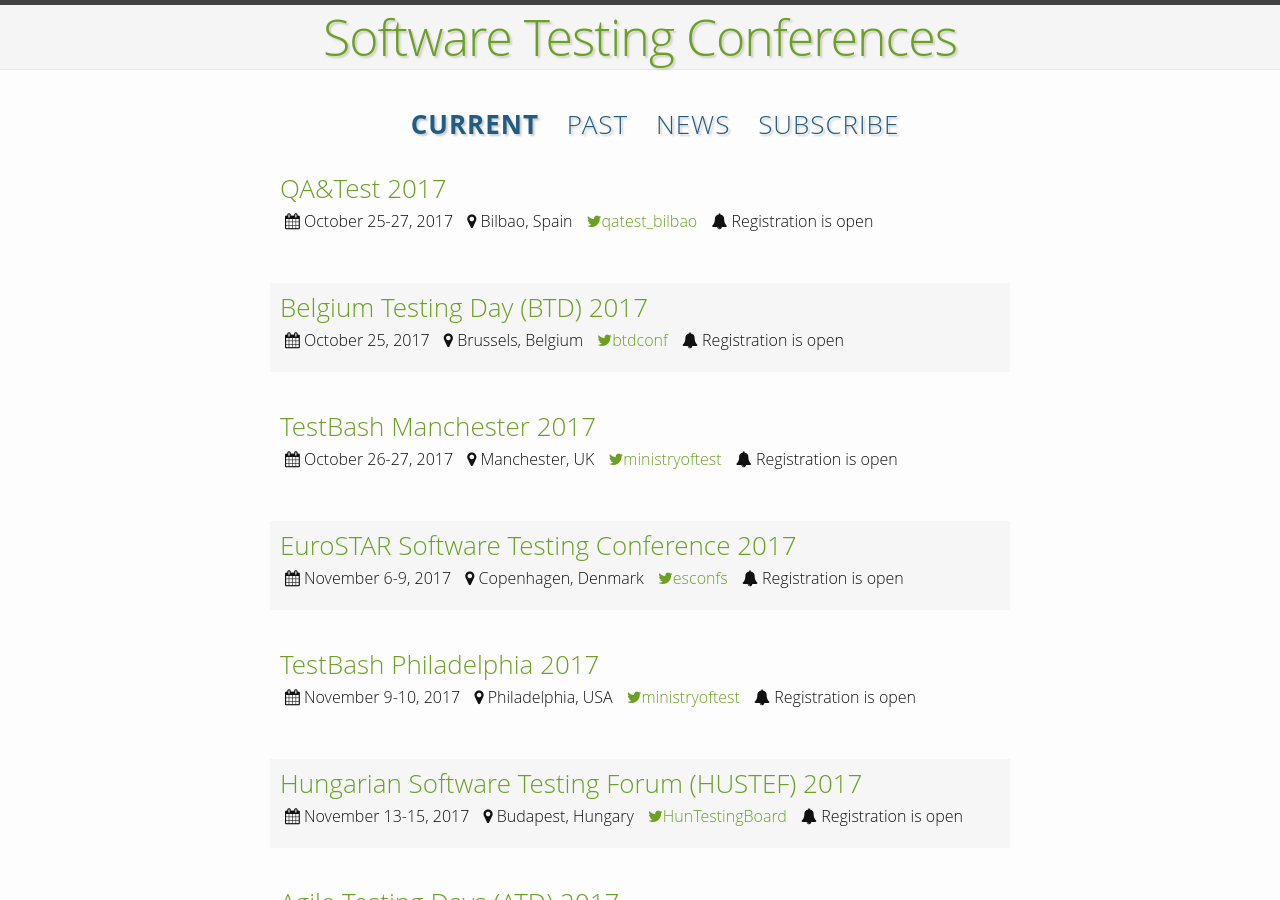
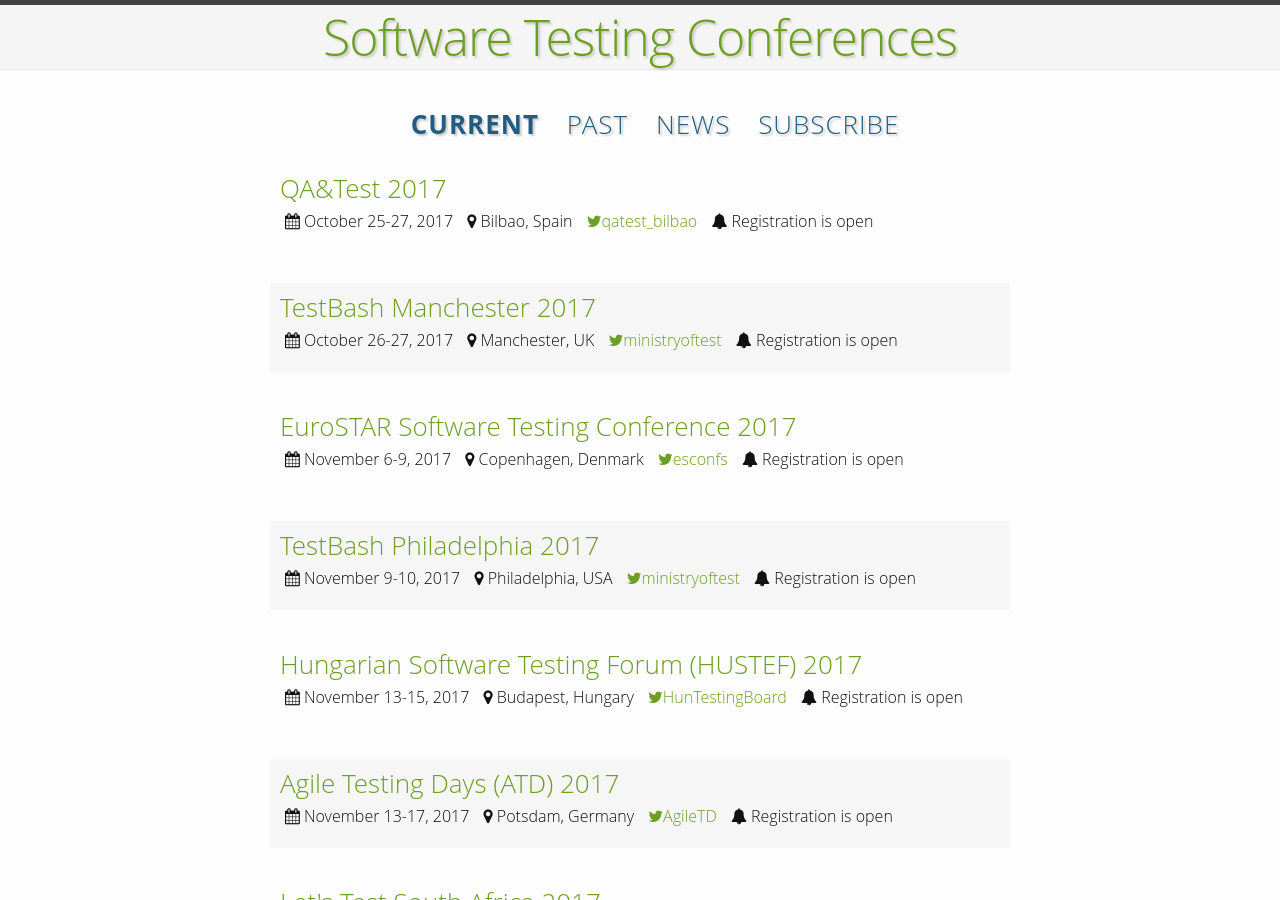
Before and after one commit to TestingConferences/testingconferences.github.io, a Jekyll site: the page built from index.html, in a window 1280 px wide and 900 px high. Built offline with Jekyll 4.4.1, drawn with Linux system fonts in a browser that asks for light colours; some of the changed text lies outside the part shown.

Commit message:
Moved current to past

```diff
--- a/_data/current.yml
+++ b/_data/current.yml
@@ -3,13 +3,6 @@
   dates: "October 25-27, 2017"
   url: http://www.qatest.org/en/
   twitter: qatest_bilbao
-  status: Registration is open
-
-- name: Belgium Testing Day (BTD) 2017
-  location: Brussels, Belgium
-  dates: "October 25, 2017"
-  url: http://btdconf.com/
-  twitter: btdconf
   status: Registration is open
 
 - name: TestBash Manchester 2017
@@ -123,7 +116,7 @@
   twitter: ukstarconfs
   status: Registration is open
 
-- name: TestBash Brighton 2018
+- name: TestBash (by the Sea) Brighton 2018
   location: Brighton, England
   dates: "March 15-16, 2018"
   url: https://ti.to/mot/testbash-brighton-2018?source=testingconferences
```
